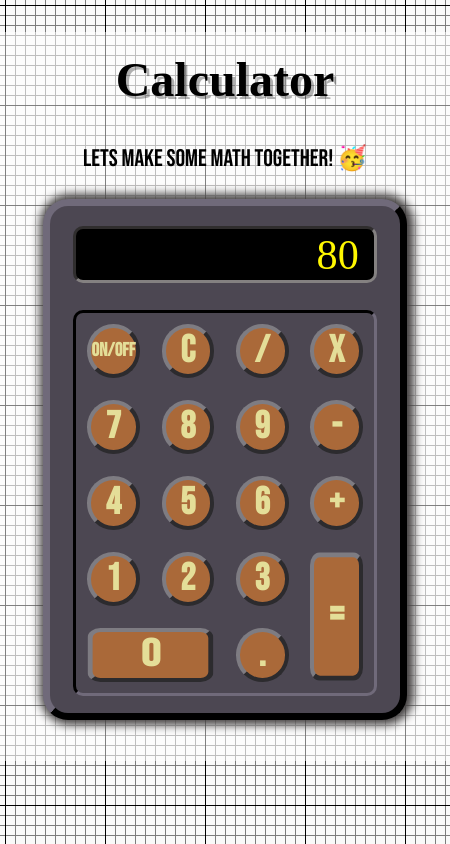
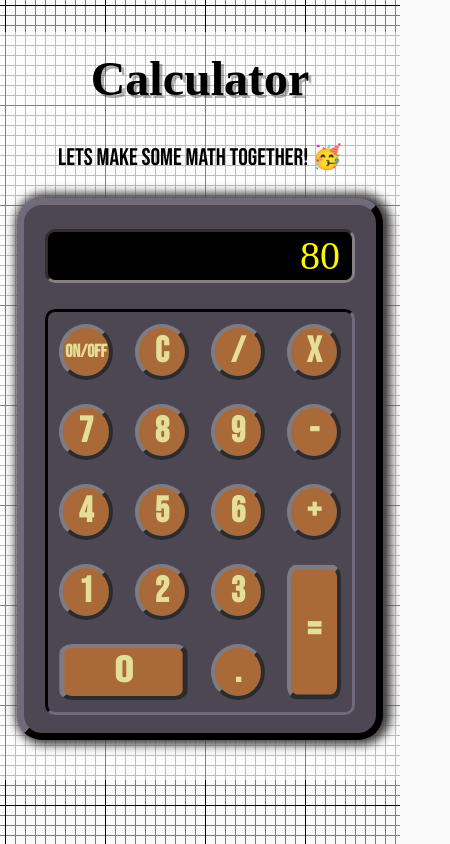
Before and after one commit to SumaAndrea/Calculator, a plain HTML site: page index.html in a window 390 px wide. Shown: the whole page, 450 px wide, since content can reach past the window. Drawn offline with Linux system fonts and the light colour scheme; a web font is replaced by a local one.

Commit message:
more responsiveness

```diff
--- a/style.css
+++ b/style.css
@@ -13,10 +13,10 @@ body {
 
 .background {
     background-color: rgba(255, 255, 255, 0.5);
-    padding-bottom: 1px;
+    padding-bottom: 0.5em;
     margin: 0 auto 0 auto;
     max-width: 60vw;
-    min-width: 450px;
+    min-width: 25em;
 
 }
 
@@ -25,7 +25,7 @@ h1, p {
 }
 
 h1 {
-    padding: 20px;
+    padding: 0.4em;
     line-height: normal;
     font-size: 3em;
     font-family: Ranchers, "Times New Roman", sans-serif;
@@ -41,13 +41,13 @@ p {
 }
 
 .container {
-    margin: 40px auto 40px auto;
+    margin: 2.5em auto 2em auto;
     background-color: #4C4752;
-    width: 350px;
-    height: 60vh;
+    width: 22em;
+    height: 33em;
     border: 7px outset #232126;
     border-radius: 25px;
-    box-shadow: 2px 0px 10px 5px #423f3f;
+    box-shadow: 0.2em 0px 10px 5px #423f3f;
     display: flex;
     flex-direction: column;
     justify-content: center;
@@ -55,9 +55,9 @@ p {
 
 .screen {
     background-color: black;
-    width: 85%;
-    height: 6vh;
-    margin: 20px auto 10px auto;
+    width: 19em;
+    height: 3em;
+    margin: 1.5em auto 0.5em auto;
     color: white;
     border: 3px inset #848181;
     border-radius: 10px;
@@ -69,18 +69,17 @@ p {
     color: rgb(255, 247, 0);
     width: 20%;
     height: 20%;
-    padding-right: 5px;
-    font-size: 5vh;
+    padding-right: 0.3em;
+    font-size: 2.5em;
     text-align: right;
-    padding-right: 15px;
     vertical-align: middle;
     display: table-cell;
 }
 
 .buttons {
     background-color: 4C4752;
-    width: 85%;
-    height: 45vh;
+    width: 19em;
+    height: 25em;
     margin: auto;
     border: 3px inset #232126;
     border-radius: 10px;
@@ -99,7 +98,7 @@ p {
 
 .button {
     background-color: #AA6939;
-    font-size: 3vh;
+    font-size: 1.5em;
     width: 60%;
     height: 60%;
     margin: auto;
@@ -117,7 +116,7 @@ p {
 }
 
 .button1 {
-    font-size: 1.5vh;
+    font-size: 0.75em;
 }
 
 .button16 {
```
